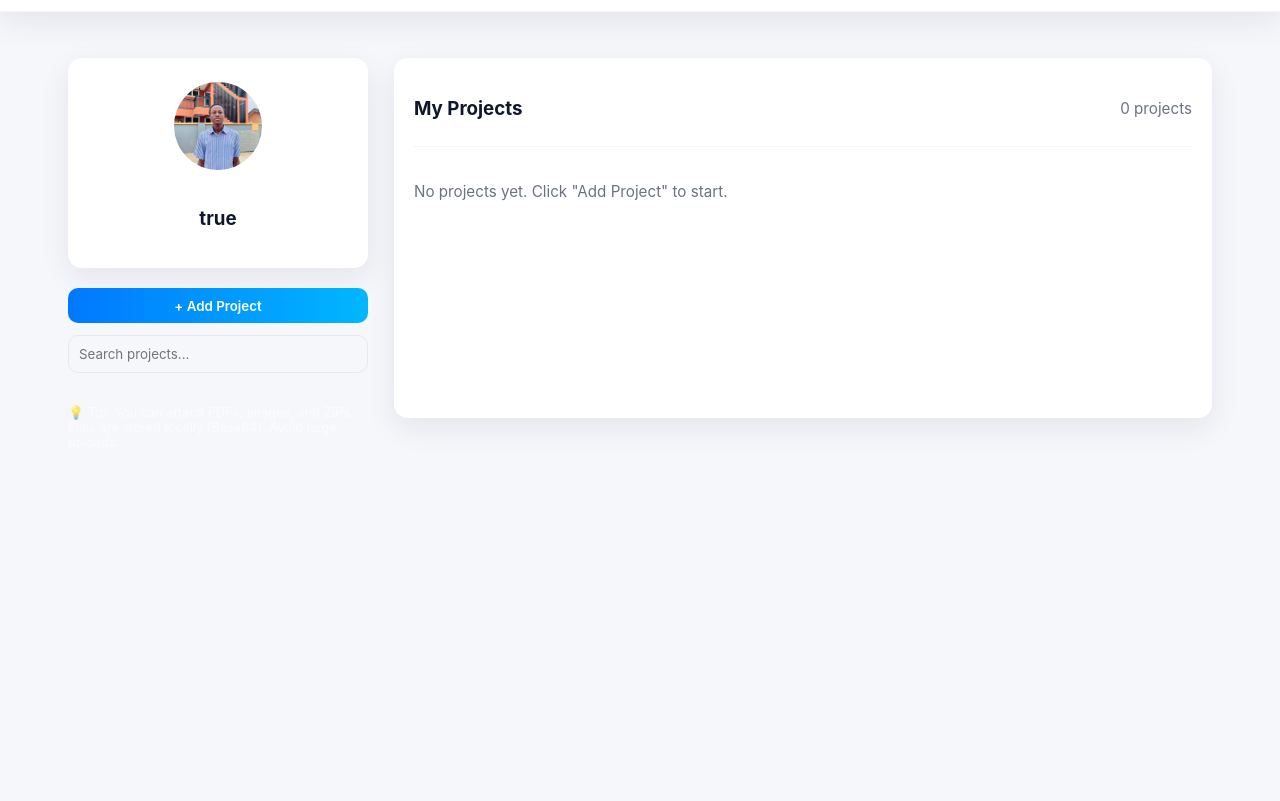
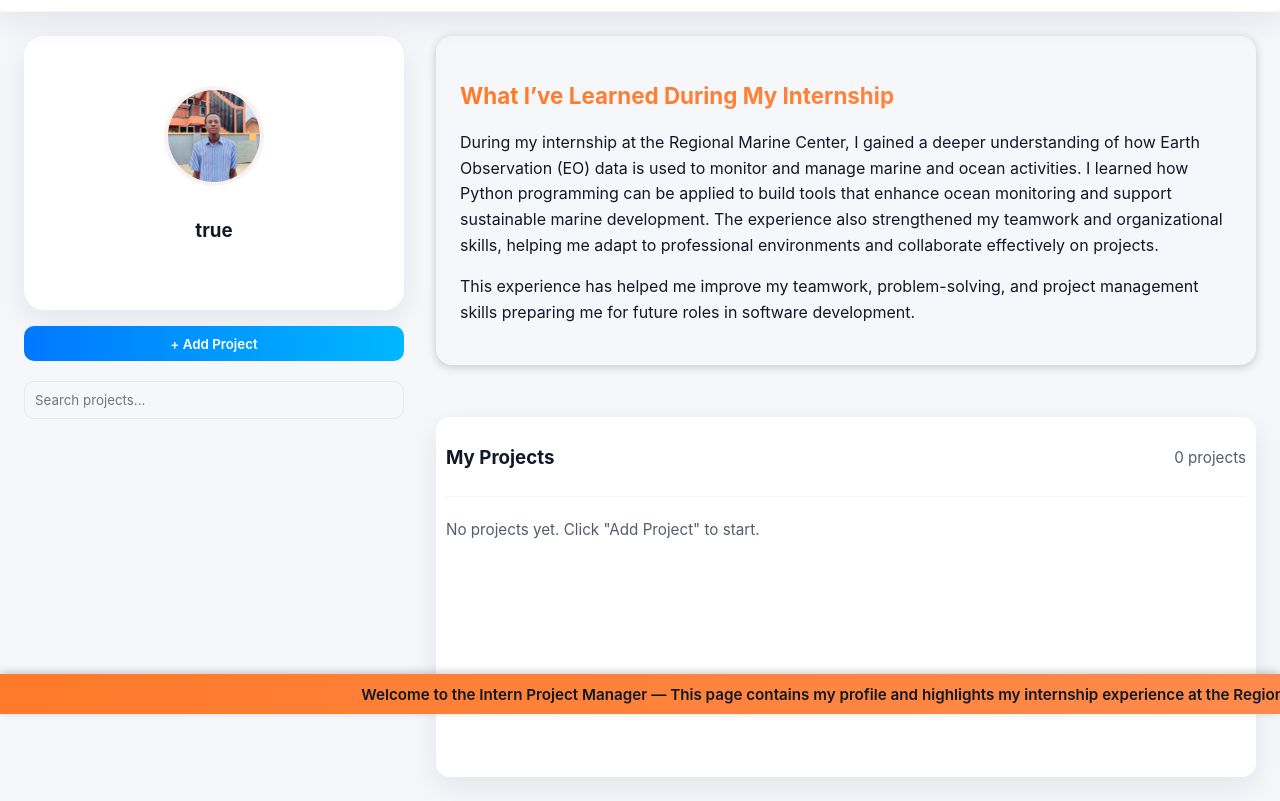
Before and after one commit to Boniface888/intern-profile-dashboard, a plain HTML site: page dashboard.html in a window 1280 px wide. Shown: the part 86-887 px from the top of the page. Before the commit the page ends 800 px from the top, so only its background shows below. Drawn offline with Linux system fonts and the light colour scheme; sample sign-in values are in the browser's storage.

Commit message:
Updated dashboard

```diff
--- a/dashboard.html
+++ b/dashboard.html
@@ -16,15 +16,14 @@
 
     <div class="top-right">
       <button id="themeToggle" class="btn-ghost" title="Toggle theme">🌗</button>
-      <button id="exportBtn" class="btn-ghost">Export Data</button>
       <button id="logoutBtn" class="btn danger">Logout</button>
     </div>
   </header>
 
   <!-- Main Layout -->
-  <div class="layout">
-    <!-- Sidebar -->
-    <aside class="sidebar">
+  <div class="dashboard-layout">
+    <!-- Sidebar (Profile Section) -->
+    <aside class="profile-sidebar">
       <div class="profile-card">
         <img src="assets/profile.jpg" alt="Profile Picture" class="profile-pic" onerror="this.style.display='none'" />
         <h3 id="profileName">Boniface</h3>
@@ -35,12 +34,26 @@
         <input id="searchInput" type="text" placeholder="Search projects..." />
       </div>
 
-      <p class="small-note muted">
-        💡 Tip: You can attach PDFs, images, and ZIPs. Files are stored locally (Base64). Avoid large uploads.
-      </p>
     </aside>
 
-    <!-- Main Section -->
+    <!-- Main Content Area -->
+    <div class="main-content">
+      <!-- Learning Section -->
+      <section class="learning-section">
+        <div class="learning-card">
+          <h2>What I’ve Learned During My Internship</h2>
+          <p>
+            During my internship at the Regional Marine Center, I gained a deeper understanding of how Earth Observation (EO) data is used to monitor and manage marine and ocean activities.
+            I learned how Python programming can be applied to build tools that enhance ocean monitoring and support sustainable marine development.
+            The experience also strengthened my teamwork and organizational skills, helping me adapt to professional environments and collaborate effectively on projects.
+          </p>
+          <p>
+            This experience has helped me improve my teamwork, problem-solving, and project management skills preparing me for future roles in software development.
+          </p>
+        </div>
+      </section>
+
+      <!-- Projects Section -->
       <main class="main">
         <section class="projects-panel">
           <div class="panel-head">
@@ -51,6 +64,7 @@
           <div id="projectList" class="project-grid" aria-live="polite"></div>
         </section>
       </main>
+    </div>
   </div>
 
   <!-- Modal -->
@@ -82,13 +96,19 @@
           <button type="button" id="cancelBtn" class="btn-ghost">Cancel</button>
         </div>
 
-        <p class="muted small-note">
-          Files are stored locally
-        </p>
+        <p class="muted small-note">Files are stored locally</p>
       </form>
     </div>
   </div>
 
+  <!-- Footer -->
+  <footer class="moving-footer">
+    <div class="footer-text">
+      Welcome to the Intern Project Manager — This page contains my profile and highlights my internship experience at the Regional Marine Center, University of Ghana.
+      It helps track my projects, allows me to add files, manage files, and document my internship progress efficiently.
+    </div>
+  </footer>
+
   <script src="script.js"></script>
 </body>
 </html>
--- a/style.css
+++ b/style.css
@@ -62,7 +62,7 @@ html, body {
 }
 
 .logo-box {
-  width: 48px;
+  width: 50px;
   height: 48px;
   border-radius: 12px;
   background: linear-gradient(135deg, var(--accentA), var(--accentB));
@@ -113,7 +113,7 @@ html, body {
 /* ===== Layout ===== */
 .layout {
   display: flex;
-  gap: 26px;
+  gap: 30px;
   padding: 28px;
   max-width: 1200px;
   margin: 18px auto;
@@ -126,30 +126,30 @@ html, body {
   flex-shrink: 0;
   display: flex;
   flex-direction: column;
-  gap: 20px;
+  gap: 50px;
 }
 
 .profile-card {
   background: var(--card);
-  padding: 20px;
-  border-radius: 14px;
+  padding: 50px;
+  border-radius: 20px;
   box-shadow: var(--shadow);
   text-align: center;
 }
 
 .profile-pic {
-  width: 96px;
-  height: 96px;
+  width: 100px;
+  height: 100px;
   border-radius: 50%;
   object-fit: cover;
   margin: 0 auto 10px;
-  border: 4px solid rgba(255, 255, 255, 0.06);
+  border: 4px solid rgba(153, 34, 34, 0.06);
 }
 
 .controls {
   display: flex;
   flex-direction: column;
-  gap: 12px;
+  gap: 20px;
 }
 
 .controls input {
@@ -167,13 +167,13 @@ html, body {
 
 .projects-panel {
   background: var(--card);
-  padding: 20px;
+  padding: 10px;
   border-radius: 14px;
   box-shadow: var(--shadow);
   min-height: 360px;
   display: flex;
   flex-direction: column;
-  gap: 14px;
+  gap: 2px;
 }
 
 .panel-head {
@@ -195,7 +195,7 @@ html, body {
 .project-card {
   background: var(--card);
   border-radius: 12px;
-  padding: 12px;
+  padding: 20px;
   border: 1px solid rgba(0, 0, 0, 0.04);
   box-shadow: 0 6px 18px rgba(16, 24, 40, 0.04);
   display: flex;
@@ -665,3 +665,155 @@ body.dark .project-viewer .modal-body a {
   color: rgba(255, 255, 255, 0.6);
   margin-top: 0.75rem;
 }
+.learning-section {
+  margin-bottom: 20px;
+}
+
+.learning-card {
+  background: var(--card);
+  padding: 20px;
+  border-radius: 12px;
+  box-shadow: var(--shadow);
+  line-height: 1.6;
+  font-size: 1rem;
+  color: var(--text);
+}
+
+.learning-card h2 {
+  margin-bottom: 10px;
+  font-size: 1.4rem;
+  background: linear-gradient(90deg, var(--accentA), var(--accentB));
+  -webkit-background-clip: text;
+  -webkit-text-fill-color: transparent;
+}
+
+:root {
+  --bg: #f6f7fb;
+  --card: #ffffff;
+  --muted: #555b6d;
+  --text: #111827;
+  --accentA: #ff7a2a;
+  --accentB: #ff8a4b;
+  --danger: #ef4444;
+  --glass: rgba(255, 255, 255, 0.6);
+  --shadow: 0 10px 30px rgba(16, 24, 40, 0.08);
+}
+
+body.dark {
+  --bg: #0a0f1c;
+  --card: #111a2b;
+  --muted: #b0bacd;
+  --text: #e8eef8;
+  --accentA: #ff8a4b;
+  --accentB: #ffc896;
+  --glass: rgba(255, 255, 255, 0.05);
+  --shadow: 0 10px 30px rgba(2, 6, 23, 0.7);
+}
+
+* {
+  box-sizing: border-box;
+  font-family: Inter, system-ui, -apple-system, "Segoe UI", Roboto, "Helvetica Neue", Arial;
+  color: var(--text);
+  transition: color 0.3s ease, background 0.3s ease, border 0.3s ease;
+}
+
+html, body {
+  height: 100%;
+  margin: 0;
+  background: var(--bg) no-repeat center center fixed;
+  background-size: cover;
+}
+/* ===============================
+   Moving Footer Animation
+   =============================== */
+.moving-footer {
+  position: fixed;
+  bottom: 0;
+  left: 0;
+  width: 100%;
+  background: linear-gradient(90deg, var(--accentA), var(--accentB));
+  color: #fff;
+  overflow: hidden;
+  white-space: nowrap;
+  padding: 10px 0;
+  z-index: 1000;
+  box-shadow: 0 -2px 8px rgba(0,0,0,0.2);
+}
+
+.footer-text {
+  display: inline-block;
+  padding-left: 100%;
+  font-weight: 600;
+  font-size: 0.95rem;
+  animation: moveText 18s linear infinite;
+}
+
+@keyframes moveText {
+  from { transform: translateX(0); }
+  to { transform: translateX(-100%); }
+}
+
+body.dark .moving-footer {
+  background: linear-gradient(90deg, #ff8a4b, #ffb38a);
+  color: #fff;
+}
+.moving-footer:hover .footer-text {
+  animation-play-state: paused;
+}
+
+/* Dashboard Layout */
+.dashboard-layout {
+  display: flex;
+  align-items: flex-start;
+  gap: 2rem;
+  padding: 1.5rem;
+}
+
+/* Sidebar on the left */
+.profile-sidebar {
+  flex: 0 0 380px;
+  display: flex;
+  flex-direction: column;
+  gap: 1rem;
+}
+
+/* Main content takes the rest */
+.main-content {
+  flex: 1;
+  display: flex;
+  flex-direction: column;
+  gap: 2rem;
+}
+
+/* Learning section */
+.learning-card {
+  background: var(--card-bg);
+  border-radius: 16px;
+  padding: 1.5rem;
+  box-shadow: 0 2px 10px rgba(0,0,0,0.2);
+}
+
+/* Responsive behavior */
+@media (max-width: 900px) {
+  .dashboard-layout {
+    flex-direction: column;
+  }
+  .profile-sidebar {
+    width: 100%;
+    flex: none;
+    align-items: center;
+  }
+}
+
+.project-card {
+  background-color: #fa8c4c; /* A bit lighter than the page background */
+  border-radius: 10px;
+  padding: 20px;
+  box-shadow: 0 4px 10px rgba(0, 0, 0, 0.3);
+  transition: transform 0.2s ease, background-color 0.3s ease;
+}
+
+.project-card:hover {
+  background-color: #2a394b; /* Slightly lighter when hovered */
+  transform: translateY(-5px);
+}
```
Lines whose indentation alone changed are shown as unchanged.
